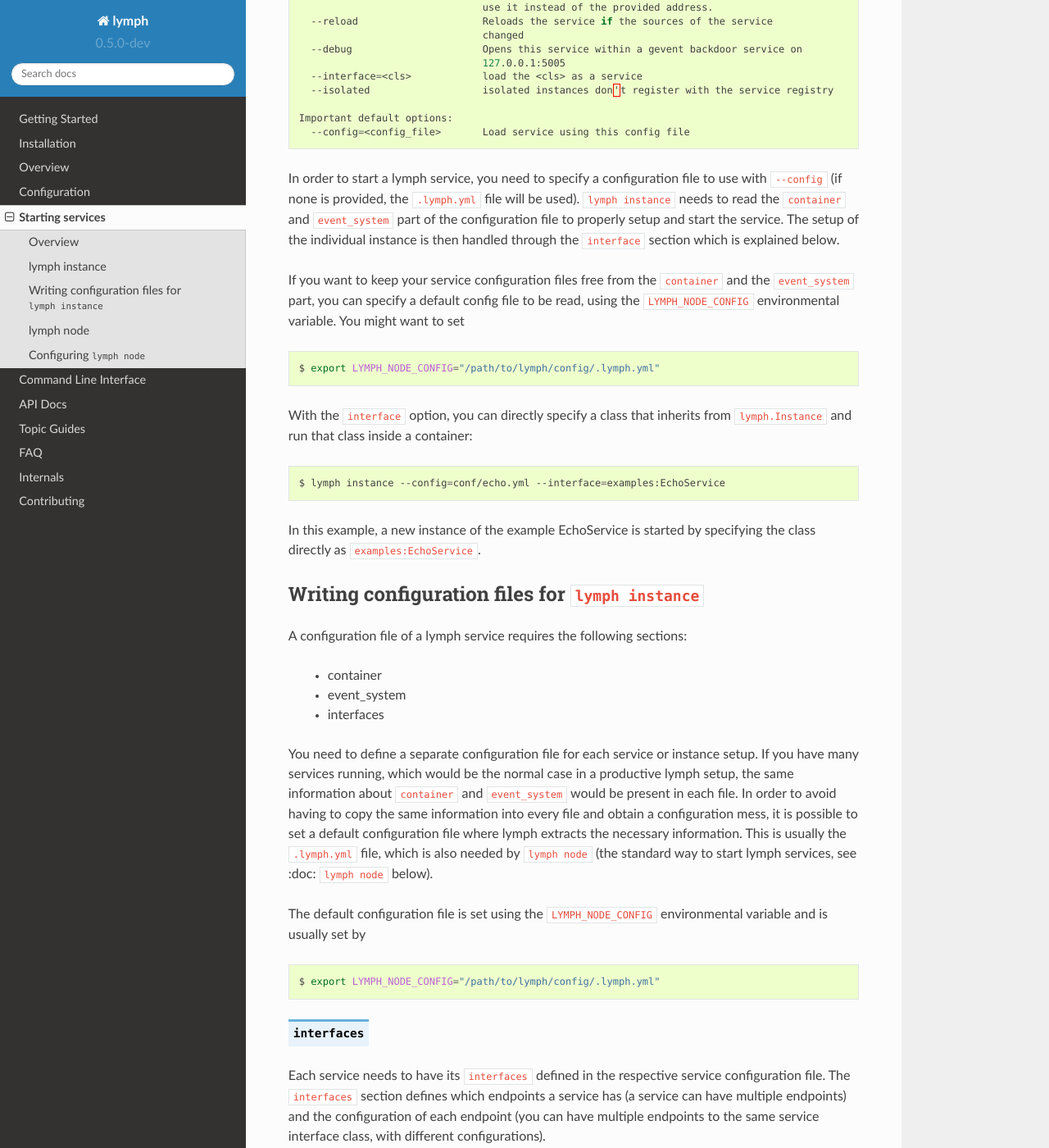
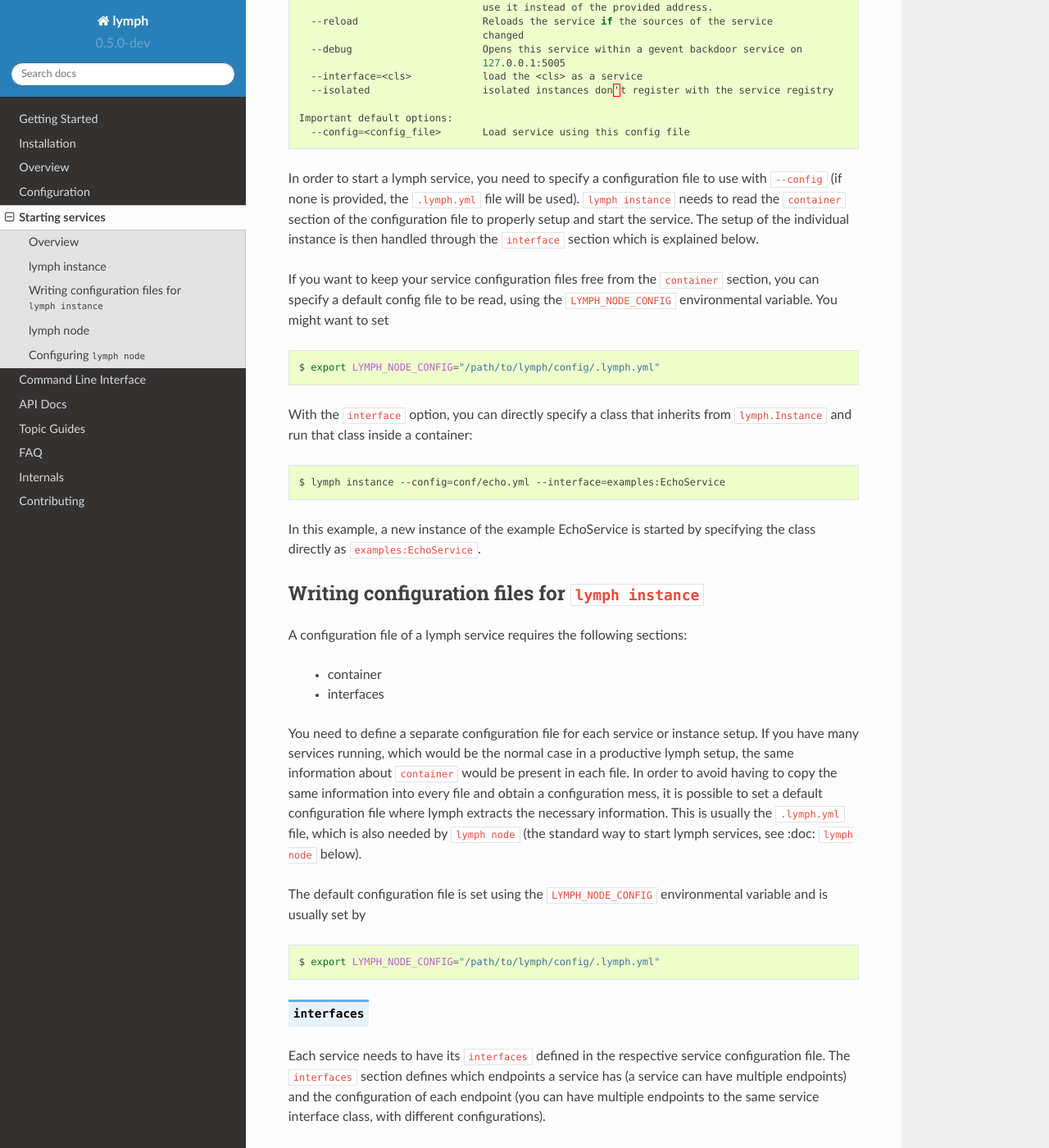
Before and after one commit to deliveryhero/lymph, a Sphinx documentation site: the page built from docs/start_services.rst, in a window 1280 px wide and 1400 px high, scrolled down 645 px. Shown: the whole window at 82% size. Built offline with Sphinx 7.4.7 and the Read the Docs theme 2.0.0, drawn with Linux system fonts in a browser that asks for light colours; formulas are drawn with MathJax 3.

Commit message:
Renamed event_system config to container.events

```diff
--- a/docs/start_services.rst
+++ b/docs/start_services.rst
@@ -41,12 +41,12 @@ where
 
 In order to start a lymph service, you need to specify a configuration file to use with
 ``--config`` (if none is provided, the ``.lymph.yml`` file will be used). ``lymph instance``
-needs to read the ``container`` and ``event_system`` part of the configuration file to properly
+needs to read the ``container`` section of the configuration file to properly
 setup and start the service. The setup of the individual instance is then handled through the
 ``interface`` section which is explained below.
 
-If you want to keep your service configuration files free from the ``container`` and the
-``event_system`` part, you can specify a default config file to be read, using the
+If you want to keep your service configuration files free from the ``container`` section,
+you can specify a default config file to be read, using the
 ``LYMPH_NODE_CONFIG`` environmental variable. You might want to set
 
 .. code:: bash
@@ -70,12 +70,11 @@ Writing configuration files for ``lymph instance``
 A configuration file of a lymph service requires the following sections:
 
     - container
-    - event_system
     - interfaces
 
 You need to define a separate configuration file for each service or instance setup. If you have many services
-running, which would be the normal case in a productive lymph setup, the same information about ``container`` and
-``event_system`` would be present in each file. In order to avoid having to copy the same information into every
+running, which would be the normal case in a productive lymph setup, the same information about ``container``
+would be present in each file. In order to avoid having to copy the same information into every
 file and obtain a configuration mess, it is possible to set a default configuration file where lymph extracts the
 necessary information. This is usually the ``.lymph.yml`` file, which is also needed by ``lymph node`` (the standard
 way to start lymph services, see :doc: ``lymph node`` below).
@@ -151,7 +150,7 @@ Configuring ``lymph node``
 
 .. describe:: instances:<name>
 
-Besides the usual configuration sections for the ``container`` and the ``event_system``, a
+Besides the usual configuration sections for the ``container``, a
 section on ``instances`` needs to be added. In this section, each service is defined,
 together with the ``lymph instance`` command to start it, and the number of processes
 ``numprocesses`` each service should have.
```
Also changed, not shown: docs/configuration.rst (+5 -5 lines), docs/topics/events.rst (+5 -4 lines), 3 other files.
